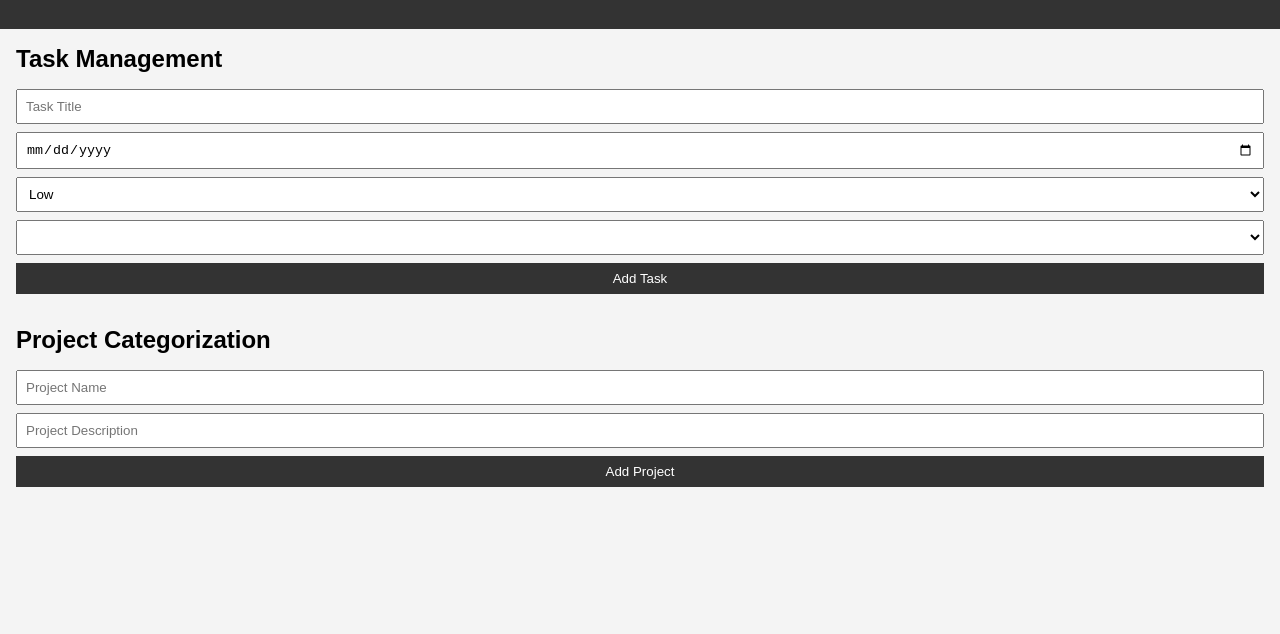
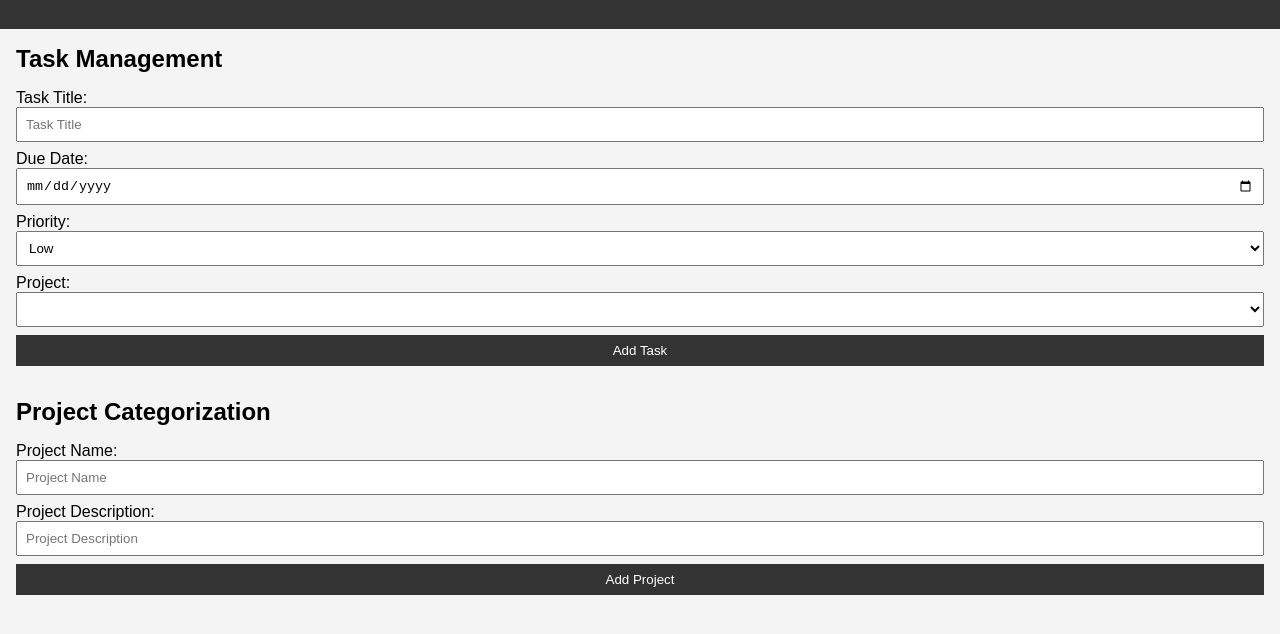
Before and after one commit to Celebrum/ToDoListOrganizer, a plain HTML site: page templates/index.html in a window 1280 px wide. Shown: the part 56-690 px from the top of the page. Drawn offline with Linux system fonts and the light colour scheme; no server answers.

Commit message:
Enhance task and project forms with additional fields for due date, priority, and project description

```diff
--- a/templates/index.html
+++ b/templates/index.html
@@ -14,13 +14,17 @@
         <section id="task-management">
             <h2>Task Management</h2>
             <form id="add-task-form">
+                <label for="task-title">Task Title:</label>
                 <input type="text" id="task-title" placeholder="Task Title" required>
+                <label for="task-due-date">Due Date:</label>
                 <input type="date" id="task-due-date" required>
+                <label for="task-priority">Priority:</label>
                 <select id="task-priority">
                     <option value="low">Low</option>
                     <option value="medium">Medium</option>
                     <option value="high">High</option>
                 </select>
+                <label for="task-project">Project:</label>
                 <select id="task-project">
                     <!-- Project options will be populated dynamically -->
                 </select>
@@ -33,7 +37,9 @@
         <section id="project-categorization">
             <h2>Project Categorization</h2>
             <form id="add-project-form">
+                <label for="project-name">Project Name:</label>
                 <input type="text" id="project-name" placeholder="Project Name" required>
+                <label for="project-description">Project Description:</label>
                 <input type="text" id="project-description" placeholder="Project Description" required>
                 <button type="submit">Add Project</button>
             </form>
@@ -78,3 +84,4 @@
     </script>
 </body>
 </html>
+</html>
```
